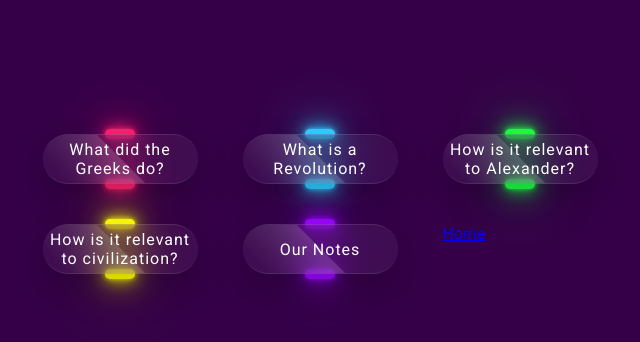
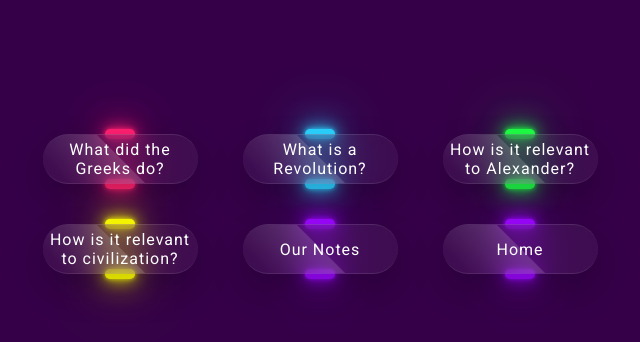
Before and after one commit to abnerstones/abnerstones.github.io, a PHP site: page /direct.html in a window 1280 px wide. Shown: the part 196-538 px from the top of the page, without its empty margins (320-960 px from the left). Run offline with PHP 8.4, Linux system fonts and the light colour scheme.

Commit message:
Update direct.css

```diff
--- a/css/direct.css
+++ b/css/direct.css
@@ -65,7 +65,37 @@ body {
     backdrop-filter: blur(15px);
 }
 
+.container .btn-home a {
+    font-size: 10;
+    text-align: center;
+    position: absolute;
+    top: 0;
+    left: 0;
+    width: 100%;
+    height: 100%;
+    display: flex;
+    justify-content: center;
+    align-items: center;
+    background: rgba(255, 255, 255, 0.05);
+    box-shadow: 0 15px 35px rgba(0, 0, 0, 0.2);
+    border-top: 1px solid rgba(255, 255, 255, 0.1);
+    border-bottom: 1px solid rgba(255, 255, 255, 0.1);
+    border-radius: 30px;
+    color: #fff;
+    z-index: 1;
+    font-weight: 400;
+    letter-spacing: 1px;
+    text-decoration: none;
+    overflow: hidden;
+    transition: 0.6s;
+    backdrop-filter: blur(15px);
+}
+
 .container .btn:hover a {
+    letter-spacing: 3px;
+}
+
+.container .btn-home:hover a {
     letter-spacing: 3px;
 }
 
@@ -81,11 +111,41 @@ body {
     transition: 0.5s;
 }
 
+.container .btn-home a::before {
+    content: '';
+    position: absolute;
+    top: 0;
+    left: 0;
+    width: 50%;
+    height: 100%;
+    background: linear-gradient(to left, rgba(255, 255, 255, 0.15), transparent);
+    transform: skewX(45deg) translateX(0);
+    transition: 0.5s;
+}
+
 .container .btn:hover a::before {
     transform: skewX(45deg) translateX(200%);
 }
 
+.container .btn-home:hover a::before {
+    transform: skewX(45deg) translateX(200%);
+}
+
 .container .btn::before {
+    content: '';
+    position: absolute;
+    left: 50%;
+    transform: translateX(-50%);
+    bottom: -5px;
+    width: 30px;
+    height: 10px;
+    background: #f00;
+    border-radius: 10px;
+    transition: 0.5s;
+    transition-delay: 0s;
+}
+
+.container .btn-home::before {
     content: '';
     position: absolute;
     left: 50%;
@@ -107,6 +167,14 @@ body {
     transition-delay: 0.1s;
 }
 
+.container .btn-home:hover::before {
+    bottom: 0;
+    height: 50%;
+    width: 80%;
+    border-radius: 30px;
+    transition-delay: 0.1s;
+}
+
 .container .btn::after {
     content: '';
     position: absolute;
@@ -121,7 +189,30 @@ body {
     transition-delay: 0s;
 }
 
+.container .btn-home::after {
+    content: '';
+    position: absolute;
+    left: 50%;
+    transform: translateX(-50%);
+    top: -5px;
+    width: 30px;
+    height: 10px;
+    background: #f00;
+    border-radius: 10px;
+    transition: 0.5s;
+    transition-delay: 0s;
+}
+
 .container .btn:hover::after {
+    top: 0;
+    height: 50%;
+    width: 80%;
+    border-radius: 30px;
+    transition-delay: 0.1s;
+}
+
+
+.container .btn-home:hover::after {
     top: 0;
     height: 50%;
     width: 80%;
```
